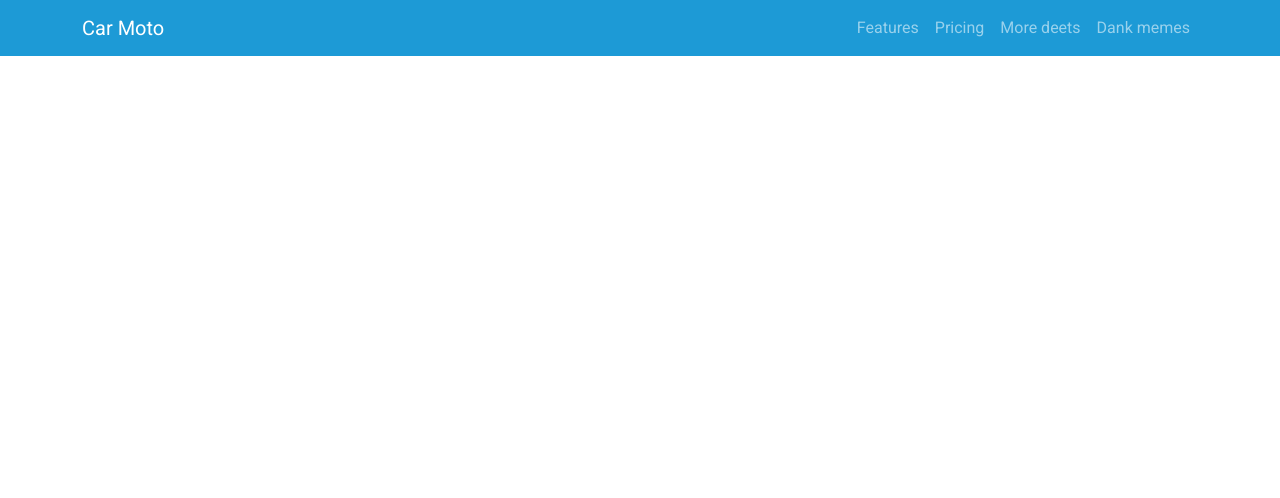
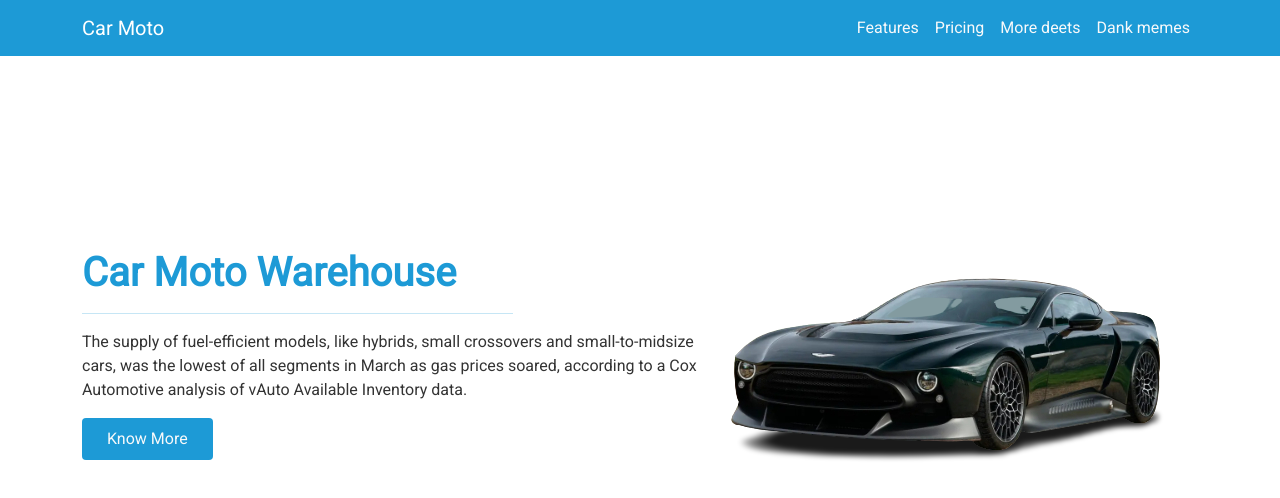
Before and after one commit to niloydey1971/-warehouse-management-client-side, a React (Create React App) app: page / in a window 1280 px wide. Shown: the top 498 px of the page. Built offline with nearby package versions, Linux system fonts and the light colour scheme.

Commit message:
banner done

```diff
--- a/src/App.js
+++ b/src/App.js
@@ -6,6 +6,7 @@ import { Routes, Route } from "react-router-dom";
 import 'bootstrap/dist/css/bootstrap.min.css';
 import CarsMenu from './components/CarsMenu';
 import './css/style.css'
+import Home from './components/Home';
 
 
 function App() {
@@ -13,6 +14,7 @@ function App() {
 
     <div>
       <CarsMenu></CarsMenu>
+      <Home></Home>
     </div>
   );
 }
--- /dev/null
+++ b/src/components/Banner.js
@@ -0,0 +1,30 @@
+import React from 'react';
+import { Link } from 'react-router-dom';
+import car from '../images/carmoto.png'
+
+const Banner = () => {
+    return (
+
+        <div className='container'>
+            <div className='d-md-flex align-items-center justify-content-center my-5'>
+                <div>
+                    <h1 className='fw-bold' style={{ color: '#1D9AD6' }}>Car Moto Warehouse</h1> <hr className='fw-bold' style={{ color: '#1D9AD6' , width:'70%' }} />
+                    <p>The supply of fuel-efficient models, like hybrids, small crossovers and small-to-midsize cars, was the lowest of all segments in March as gas prices soared, according to a Cox Automotive analysis of vAuto Available Inventory data. </p>
+                    <Link className='btn px-4 py-2 text-light' to='/about' style={{ backgroundColor: '#1D9AD6' }}>Know More</Link>
+
+                </div>
+
+
+                    <img className='img-fluid' src={car} alt='car'></img>
+
+            </div>
+
+
+        </div>
+
+
+
+    );
+};
+
+export default Banner;
--- a/src/components/CarsMenu.js
+++ b/src/components/CarsMenu.js
@@ -23,11 +23,11 @@ const CarsMenu = () => {
 
 
                     </Nav>
-                    <Nav>
-                    <Nav.Link href="#features">Features</Nav.Link>
-                        <Nav.Link href="#pricing">Pricing</Nav.Link>
-                        <Nav.Link href="#deets">More deets</Nav.Link>
-                        <Nav.Link eventKey={2} href="#memes">
+                    <Nav >
+                    <Nav.Link className='text-light' href="#features" >Features</Nav.Link>
+                        <Nav.Link className='text-light' href="#pricing">Pricing</Nav.Link>
+                        <Nav.Link className='text-light' href="#deets">More deets</Nav.Link>
+                        <Nav.Link className='text-light' href="#memes">
                             Dank memes
                         </Nav.Link>
                     </Nav>
--- /dev/null
+++ b/src/components/Home.js
@@ -0,0 +1,13 @@
+import React from 'react';
+import Banner from './Banner';
+
+const Home = () => {
+    return (
+        <div>
+            <Banner></Banner>
+
+        </div>
+    );
+};
+
+export default Home;
--- a/src/css/style.css
+++ b/src/css/style.css
@@ -4,7 +4,7 @@
     margin: 0px;
     padding: 0px;
     box-sizing: border-box;
-    color: rgb(250, 247, 247);
+    color: #333;
 }
 body {
     font-family: 'Poppins', sans-serif;
```
Also changed, not shown: src/images/carmoto.png (added).
